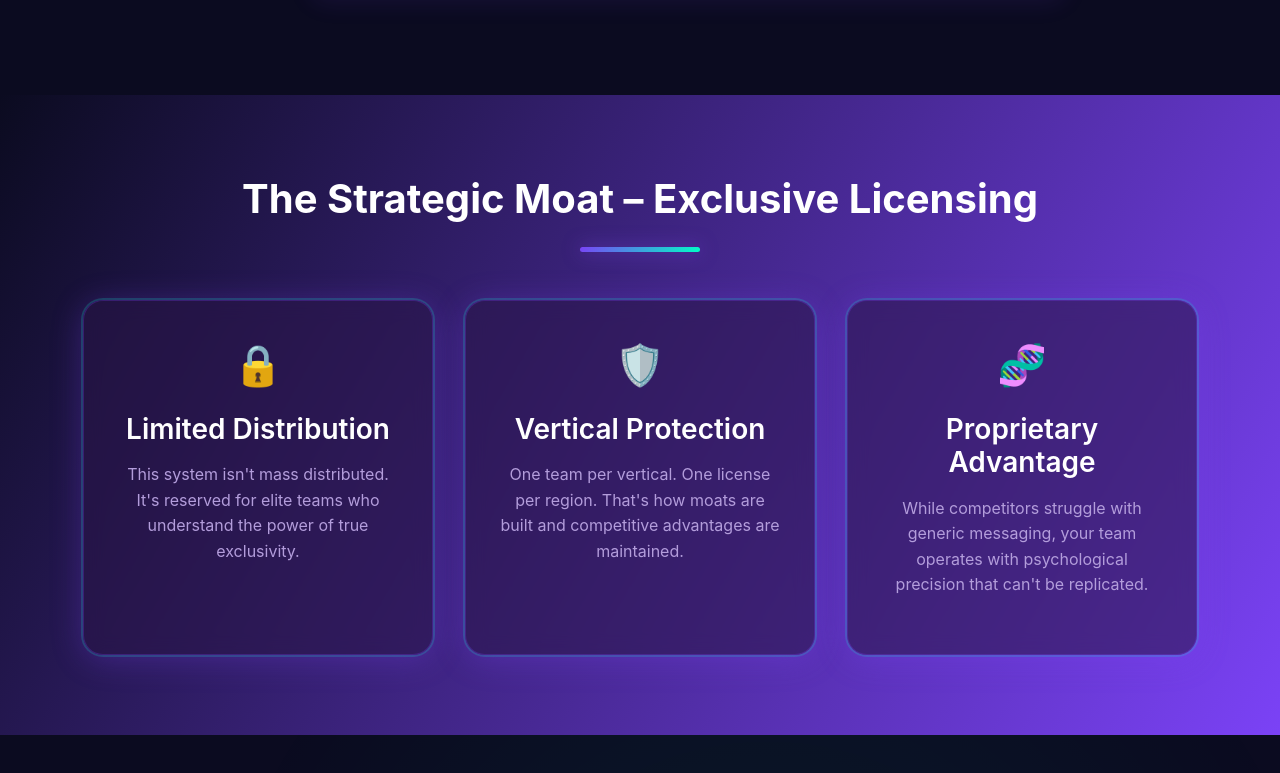
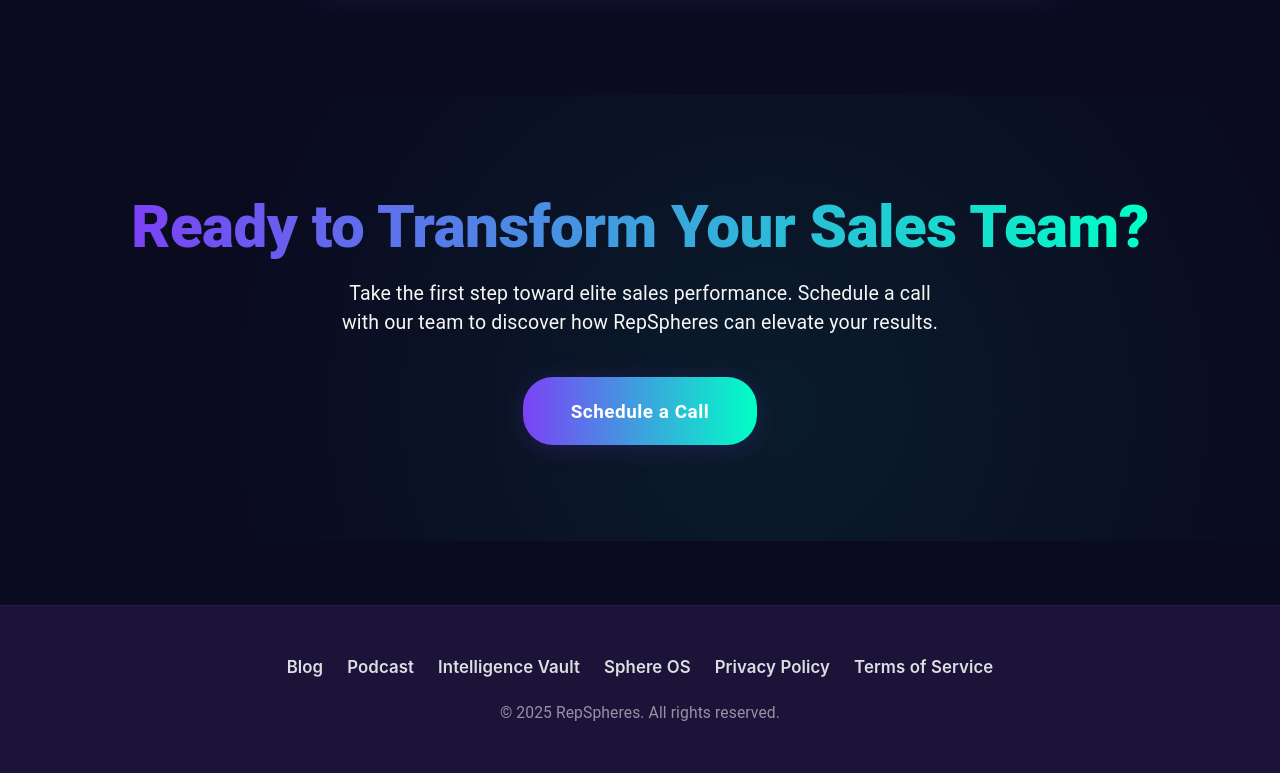
Before and after one commit to BoweryJG/base_repspheres2, a React (Create React App) app in the folder freshcleanrepspheres/: page / in a window 1280 px wide. Shown: the part 5727-6500 px from the top of the page. Built offline with nearby package versions, Linux system fonts and the light colour scheme.

Commit message:
Remove MoatSection from homepage flow; finalize rep-focused, seamless hero-to-intelligence transition

```diff
--- a/freshcleanrepspheres/src/App.js
+++ b/freshcleanrepspheres/src/App.js
@@ -7,7 +7,7 @@ import SolutionSection from './components/SolutionSection';
 import TimelineSection from './components/TimelineSection';
 import DeploymentSection from './components/DeploymentSection';
 
-import MoatSection from './components/MoatSection';
+
 import CTASection from './components/CTASection';
 import IntelligenceSection from './components/IntelligenceSection';
 import Footer from './components/Footer';
@@ -22,7 +22,7 @@ function App() {
       <SolutionSection />
       <TimelineSection />
       <DeploymentSection />
-      <MoatSection />
+
       <CTASection />
       <Footer />
       {/* Add more sections/components as needed */}
```
